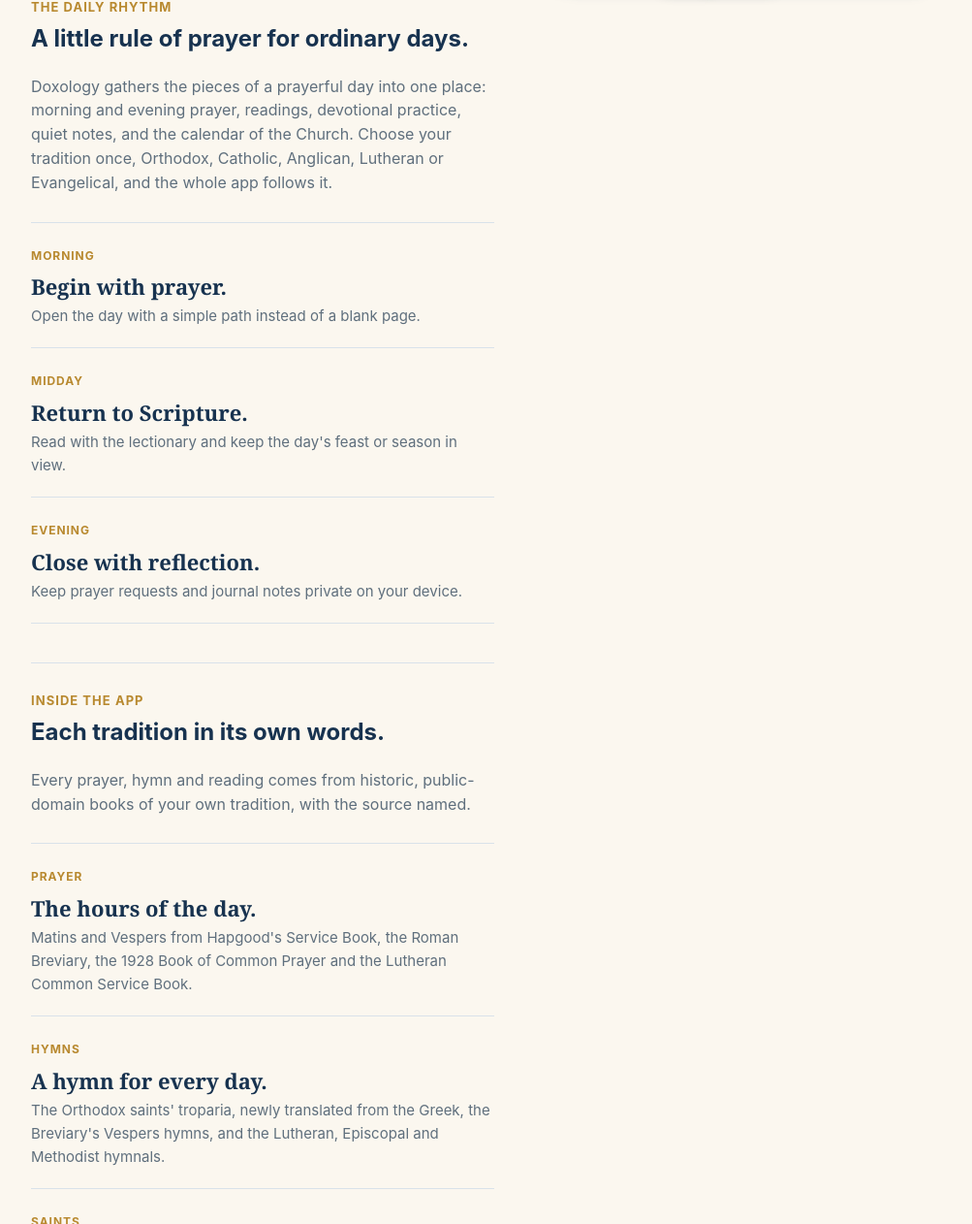
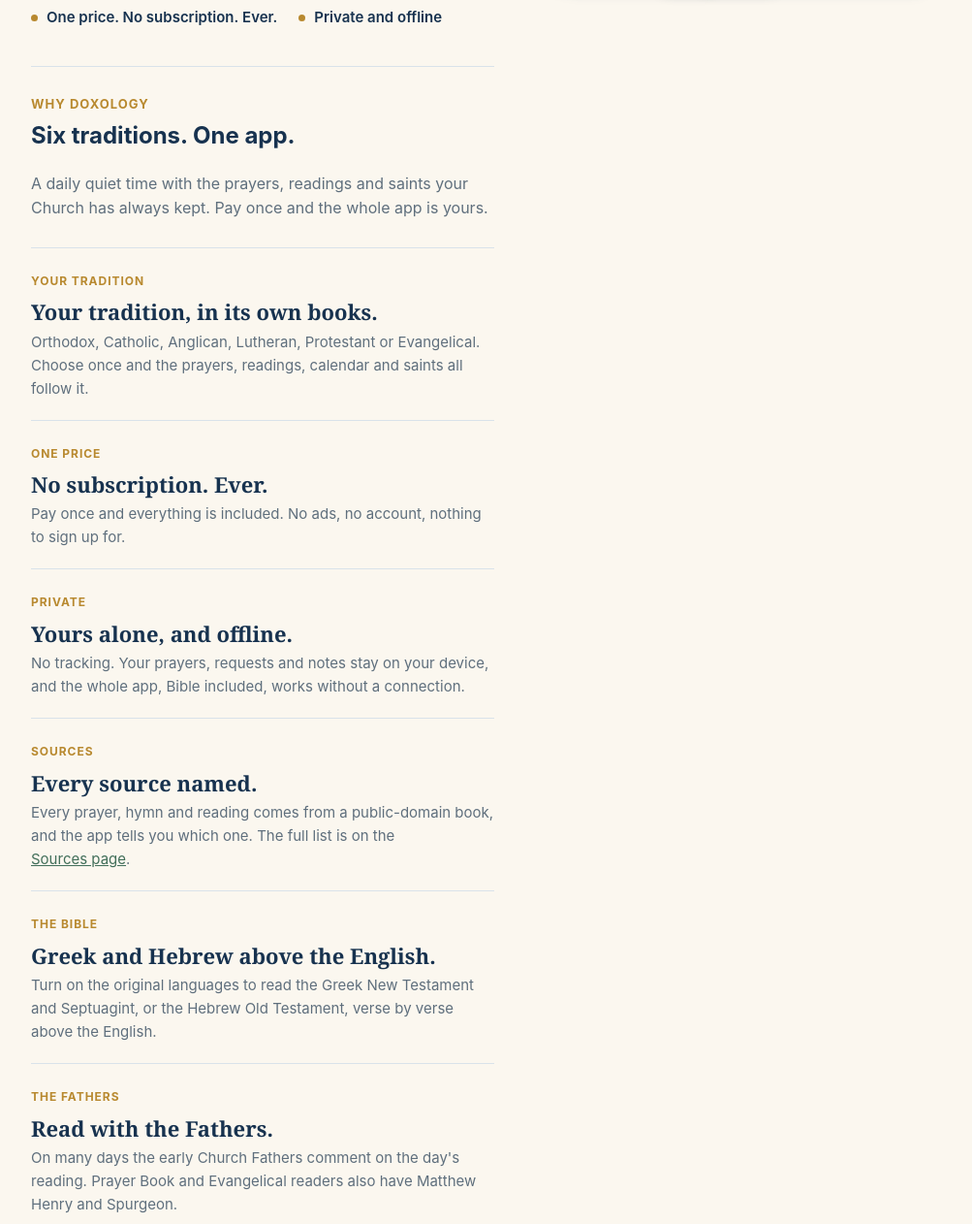
Before and after one commit to armozo-dev/doxology-site, a plain HTML site: page index.html in a window 1280 px wide. Shown: the part 588-1850 px from the top of the page at 97% size, without its empty margins (128-1131 px from the left). Drawn offline with Linux system fonts and the light colour scheme.

Commit message:
Home: Google Play badge, Android, value line and Why Doxology

```diff
--- a/index.html
+++ b/index.html
@@ -4,9 +4,9 @@
     <meta charset="utf-8">
     <meta name="viewport" content="width=device-width, initial-scale=1">
     <title>Doxology Way</title>
-    <meta name="description" content="Doxology Way: daily prayer, Scripture, hymns and the saints of the day in the Orthodox, Catholic, Anglican, Lutheran and Evangelical traditions. Private, offline, no subscription.">
+    <meta name="description" content="Doxology Way: daily prayer, Scripture, hymns and the saints of the day in six traditions: Orthodox, Catholic, Anglican, Lutheran, Protestant and Evangelical. One price, no subscription. Private and offline. For iPhone, iPad and Android.">
     <meta name="color-scheme" content="light dark">
-    <link rel="stylesheet" href="/styles.css?v=dark2-2026-11">
+    <link rel="stylesheet" href="/styles.css?v=play2-2026-11">
   </head>
   <body>
     <header class="site-header">
@@ -35,8 +35,71 @@
             <a class="store-badge" href="https://apps.apple.com/us/app/doxology-way/id6810826783">
               <img src="/assets/download-on-the-app-store.svg" alt="Download on the App Store" width="144" height="48" />
             </a>
-            <span>For iPhone, Duo&nbsp;and&nbsp;iPad.</span>
+            <a class="play-badge" href="https://play.google.com/store/apps/details?id=com.doxologyapp.app">
+              <img src="/assets/get-it-on-google-play.png" alt="Get it on Google Play" width="185" height="71" />
+            </a>
+            <span>For iPhone, Duo, iPad and&nbsp;Android.</span>
           </p>
+          <ul class="value-line" aria-label="Why Doxology">
+            <li>Six traditions, each in its own&nbsp;books</li>
+            <li>One price. No subscription.&nbsp;Ever.</li>
+            <li>Private and&nbsp;offline</li>
+          </ul>
+
+          <section class="rhythm-section" aria-labelledby="why-title">
+            <div>
+              <div class="eyebrow">Why Doxology</div>
+              <h2 id="why-title">Six traditions. One&nbsp;app.</h2>
+            </div>
+            <p>
+              A daily quiet time with the prayers, readings and saints your Church has always kept.
+              Pay once and the whole app is yours.
+            </p>
+          </section>
+
+          <section class="rhythm-list" aria-label="What sets Doxology apart">
+            <article>
+              <span>Your tradition</span>
+              <h3>Your tradition, in its own&nbsp;books.</h3>
+              <p>Orthodox, Catholic, Anglican, Lutheran, Protestant or Evangelical. Choose once and the prayers, readings, calendar and saints all follow&nbsp;it.</p>
+            </article>
+
+            <article>
+              <span>One price</span>
+              <h3>No subscription. Ever.</h3>
+              <p>Pay once and everything is included. No ads, no account, nothing to sign up&nbsp;for.</p>
+            </article>
+
+            <article>
+              <span>Private</span>
+              <h3>Yours alone, and offline.</h3>
+              <p>No tracking. Your prayers, requests and notes stay on your device, and the whole app, Bible included, works without a&nbsp;connection.</p>
+            </article>
+
+            <article>
+              <span>Sources</span>
+              <h3>Every source&nbsp;named.</h3>
+              <p>Every prayer, hymn and reading comes from a public-domain book, and the app tells you which one. The full list is on the <a href="/sources/">Sources&nbsp;page</a>.</p>
+            </article>
+
+            <article>
+              <span>The Bible</span>
+              <h3>Greek and Hebrew above the&nbsp;English.</h3>
+              <p>Turn on the original languages to read the Greek New Testament and Septuagint, or the Hebrew Old Testament, verse by verse above the&nbsp;English.</p>
+            </article>
+
+            <article>
+              <span>The Fathers</span>
+              <h3>Read with the&nbsp;Fathers.</h3>
+              <p>On many days the early Church Fathers comment on the day's reading. Prayer Book and Evangelical readers also have Matthew Henry and&nbsp;Spurgeon.</p>
+            </article>
+
+            <article>
+              <span>iPad and Duo</span>
+              <h3>A prayer book in two&nbsp;pages.</h3>
+              <p>On iPad and the open iPhone Duo the app opens like a book, with a notebook beside the prayers to write in by hand with Apple&nbsp;Pencil.</p>
+            </article>
+          </section>
 
           <section class="rhythm-section" aria-labelledby="rhythm-title">
             <div>
@@ -47,7 +110,7 @@
               Doxology gathers the pieces of a prayerful day into one place:
               morning and evening prayer, readings, devotional practice, quiet notes,
               and the calendar of the Church. Choose your tradition once, Orthodox,
-              Catholic, Anglican, Lutheran or Evangelical, and the whole app follows it.
+              Catholic, Anglican, Lutheran, Protestant or Evangelical, and the whole app follows it.
             </p>
           </section>
 
@@ -106,12 +169,6 @@
               <h3>A word for the morning.</h3>
               <p>St. John of Kronstadt, Thomas &agrave; Kempis, St. Francis de Sales, Johann Arndt, Jeremy Taylor and Charles Spurgeon, chosen for the season.</p>
             </article>
-
-            <article>
-              <span>Private</span>
-              <h3>Yours alone.</h3>
-              <p>No account, no ads, no tracking. Everything stays on your device and works offline. One purchase, no subscription.</p>
-            </article>
           </section>
         </div>
         <div class="phone-showcase" aria-label="Doxology app screen preview">
@@ -134,6 +191,7 @@
         <a href="/terms/">Terms</a>
         <a href="/support/">Support</a>
       </div>
+      <p class="trademarks">Google Play and the Google Play logo are trademarks of Google&nbsp;LLC.</p>
     </footer>
   </body>
 </html>
```
